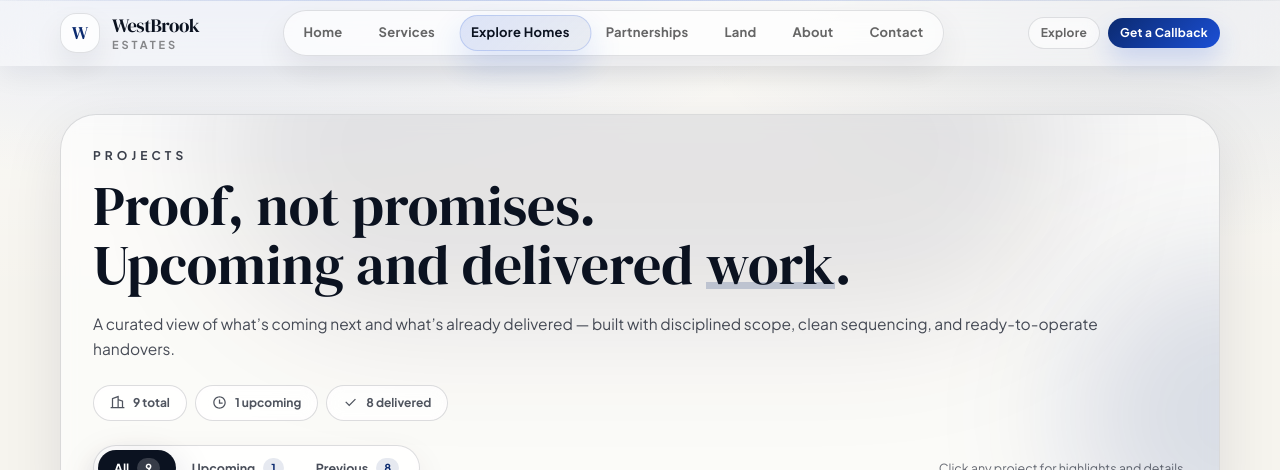
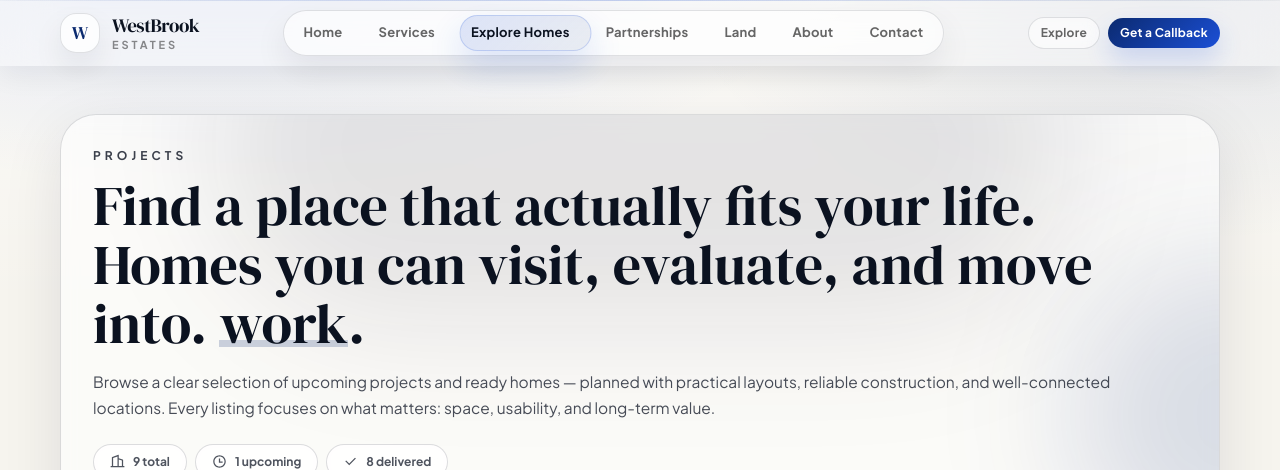
Before and after one commit to hari10031/westbrook1, a React (Vite) app: page /explore-homes in a window 1280 px wide. Shown: the top 470 px of the page. Built offline with nearby package versions, Linux system fonts and the light colour scheme.

Commit message:
Explore homes

```diff
--- a/src/pages/Projects.tsx
+++ b/src/pages/Projects.tsx
@@ -471,9 +471,10 @@ export default function ProjectsPage() {
           transition={{ duration: 0.85, ease: EASE, delay: 0.05 }}
           className="wb-serif mt-3 text-[38px] leading-[1.05] sm:text-[56px] text-[color:var(--wb-ink)]"
         >
-          Proof, not promises.
+          Find a place that actually fits your life.
+
           <span className="block">
-            Upcoming and delivered{" "}
+            Homes you can visit, evaluate, and move into.{" "}
             <span className="relative inline-block">
               <span className="relative z-10">work</span>
               <span className="absolute left-0 bottom-[6px] h-[7px] w-full bg-[color:var(--wb-accent)]/20" />
@@ -488,8 +489,7 @@ export default function ProjectsPage() {
           transition={{ duration: 0.7, ease: EASE, delay: 0.14 }}
           className="mt-4 max-w-[92ch] text-[15.5px] leading-relaxed text-[color:var(--wb-ink)]/75"
         >
-          A curated view of what’s coming next and what’s already delivered — built
-          with disciplined scope, clean sequencing, and ready-to-operate handovers.
+          Browse a clear selection of upcoming projects and ready homes — planned with practical layouts, reliable construction, and well-connected locations. Every listing focuses on what matters: space, usability, and long-term value.
         </motion.p>
 
         <div className="mt-6 flex flex-wrap gap-2">
```
